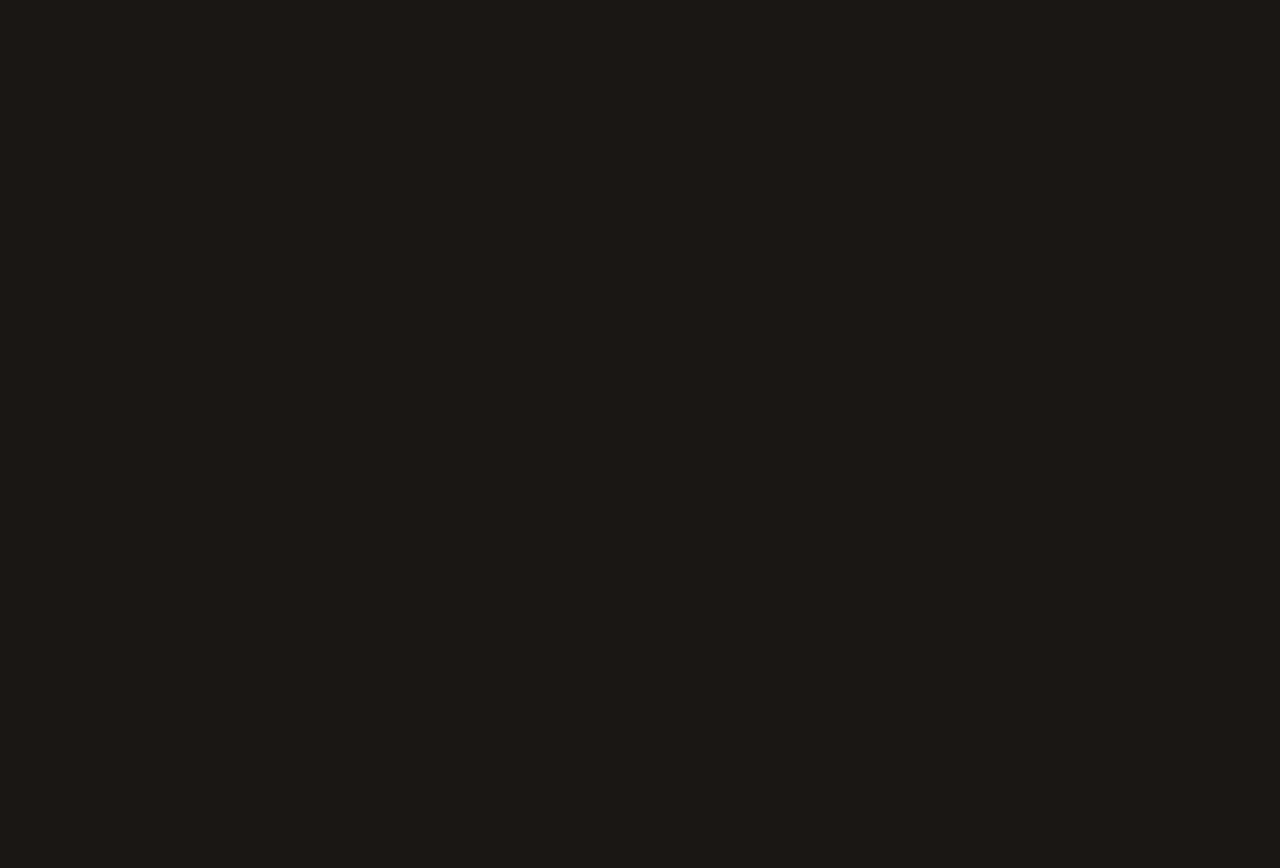
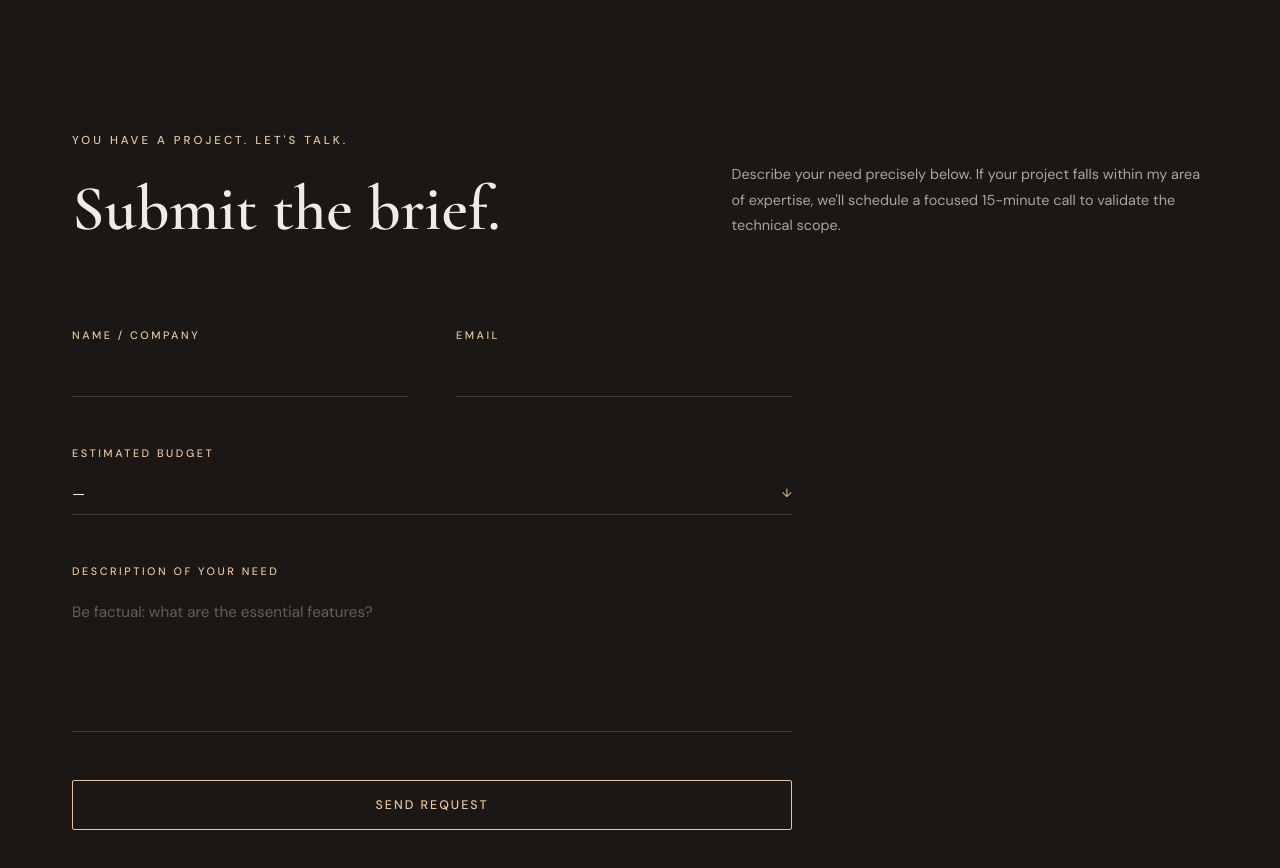
Before and after one commit to B-ludovic/le-comptoir-du-code, a Next.js app: page /en in a window 1280 px wide. Shown: the part 6940-7808 px from the top of the page. Before the commit the page ends 6944 px from the top, so only its background shows below. Built offline with nearby package versions, Linux system fonts and the light colour scheme.

Commit message:
feat: pré-sélection du budget dans le formulaire via les boutons Solutions

```diff
--- a/app/[locale]/page.tsx
+++ b/app/[locale]/page.tsx
@@ -1,8 +1,10 @@
+import { Suspense } from 'react'
 import Header from '@/components/Header/Header'
 import Method from '@/components/Sections/Method/Method'
 import Solutions from '@/components/Sections/Solutions/Solutions'
 import Portfolio from '@/components/Sections/Portfolio/Portfolio'
 import About from '@/components/Sections/About/About'
+import Contact from '@/components/Sections/Contact/Contact'
 import fr from '@/app/dictionaries/fr.json'
 import en from '@/app/dictionaries/en.json'
 
@@ -33,7 +35,9 @@ export default async function Home({
       <About dict={dict.about} />
 
       {/* Section 6 — Contact */}
-      {/* <Contact locale={locale} dict={dict.contact} /> */}
+      <Suspense>
+        <Contact dict={dict.contact} />
+      </Suspense>
     </main>
   )
 }
--- a/app/dictionaries/en.json
+++ b/app/dictionaries/en.json
@@ -84,6 +84,7 @@
     "p4": "We're not here to become friends. We're here to **build a solid technical engine for your business**. And that, I know how to do."
   },
   "contact": {
+    "eyebrow": "You have a project. Let's talk.",
     "section_title": "Submit the brief.",
     "intro": "Describe your need precisely below. If your project falls within my area of expertise, we'll schedule a focused 15-minute call to validate the technical scope.",
     "field_name": "Name / Company",
--- a/app/dictionaries/fr.json
+++ b/app/dictionaries/fr.json
@@ -84,6 +84,7 @@
     "p4": "Nous ne sommes pas là pour devenir amis. Nous sommes là pour **construire un moteur technique performant pour votre entreprise**. Et ça, je sais le faire."
   },
   "contact": {
+    "eyebrow": "Vous avez un projet. Parlons-en.",
     "section_title": "Déposer le brief.",
     "intro": "Décrivez votre besoin avec précision ci-dessous. Si votre projet correspond à mon champ de compétences, nous fixerons un appel ciblé de 15 minutes pour valider le périmètre technique.",
     "field_name": "Nom / Entreprise",
--- /dev/null
+++ b/components/Sections/Contact/Contact.module.css
@@ -0,0 +1,210 @@
+.section {
+  padding: var(--section-padding);
+}
+
+/* Header */
+.header {
+  display: grid;
+  grid-template-columns: 5fr 4fr;
+  gap: 4rem;
+  align-items: end;
+  margin-bottom: 5rem;
+}
+
+.headerLeft {
+  display: flex;
+  flex-direction: column;
+  gap: 1.25rem;
+}
+
+.eyebrow {
+  font-family: var(--font-body);
+  font-size: 0.72rem;
+  font-weight: 500;
+  text-transform: uppercase;
+  letter-spacing: 3px;
+  color: var(--accent-primary);
+}
+
+.sectionTitle {
+  font-family: var(--font-heading);
+  font-size: clamp(2.5rem, 5vw, 4rem);
+  font-weight: 600;
+  color: var(--text-main);
+}
+
+.headerRight {
+  padding-bottom: 0.5rem;
+}
+
+.intro {
+  font-family: var(--font-body);
+  font-size: 0.9rem;
+  color: var(--text-muted);
+  line-height: 1.8;
+}
+
+/* Formulaire */
+.form {
+  max-width: 720px;
+  display: flex;
+  flex-direction: column;
+  gap: 3rem;
+}
+
+.row {
+  display: grid;
+  grid-template-columns: 1fr 1fr;
+  gap: 3rem;
+}
+
+/* Champ */
+.field {
+  display: flex;
+  flex-direction: column;
+  gap: 0.75rem;
+}
+
+.label {
+  font-family: var(--font-body);
+  font-size: 0.68rem;
+  font-weight: 500;
+  text-transform: uppercase;
+  letter-spacing: 2.5px;
+  color: var(--accent-primary);
+}
+
+/* Input & Textarea */
+.input,
+.textarea {
+  background: transparent;
+  border: none;
+  border-bottom: 1px solid rgba(232, 196, 160, 0.2);
+  color: var(--text-main);
+  font-family: var(--font-body);
+  font-size: 0.95rem;
+  padding: 0.6rem 0;
+  outline: none;
+  width: 100%;
+  transition: border-color var(--transition-base);
+  resize: none;
+}
+
+.input::placeholder,
+.textarea::placeholder {
+  color: var(--text-muted);
+  opacity: 0.5;
+}
+
+.input:focus,
+.textarea:focus {
+  border-bottom-color: var(--accent-primary);
+  box-shadow: 0 1px 0 0 var(--accent-primary);
+}
+
+/* Select custom */
+.selectWrapper {
+  position: relative;
+}
+
+.select {
+  background: transparent;
+  border: none;
+  border-bottom: 1px solid rgba(232, 196, 160, 0.2);
+  color: var(--text-main);
+  font-family: var(--font-body);
+  font-size: 0.95rem;
+  padding: 0.6rem 0;
+  outline: none;
+  width: 100%;
+  appearance: none;
+  cursor: pointer;
+  transition: border-color var(--transition-base);
+}
+
+.select:focus {
+  border-bottom-color: var(--accent-primary);
+  box-shadow: 0 1px 0 0 var(--accent-primary);
+}
+
+.select option {
+  background-color: var(--bg-card);
+  color: var(--text-main);
+}
+
+.selectArrow {
+  position: absolute;
+  right: 0;
+  top: 50%;
+  transform: translateY(-50%);
+  font-size: 0.75rem;
+  color: var(--accent-primary);
+  pointer-events: none;
+}
+
+/* Footer */
+.footer {
+  display: flex;
+  flex-direction: column;
+  gap: 1.25rem;
+}
+
+/* Bouton */
+.btn {
+  width: 100%;
+  padding: 1rem 2rem;
+  font-family: var(--font-body);
+  font-size: 0.78rem;
+  font-weight: 500;
+  text-transform: uppercase;
+  letter-spacing: 2px;
+  color: var(--accent-primary);
+  background: transparent;
+  border: 1px solid var(--accent-primary);
+  border-radius: var(--card-radius);
+  cursor: pointer;
+  transition: background-color var(--transition-base), color var(--transition-base);
+}
+
+.btn:hover:not(:disabled) {
+  background-color: var(--accent-primary);
+  color: var(--bg-main);
+}
+
+.btn:disabled {
+  opacity: 0.5;
+  cursor: not-allowed;
+}
+
+/* Messages */
+.successMsg {
+  font-family: var(--font-body);
+  font-size: 0.85rem;
+  color: var(--accent-primary);
+  line-height: 1.6;
+}
+
+.errorMsg {
+  font-family: var(--font-body);
+  font-size: 0.85rem;
+  color: #c0706a;
+  line-height: 1.6;
+}
+
+/* Responsive */
+@media (max-width: 768px) {
+  .header {
+    grid-template-columns: 1fr;
+    gap: 1.5rem;
+    margin-bottom: 3rem;
+  }
+
+  .headerRight {
+    padding-bottom: 0;
+  }
+
+  .row {
+    grid-template-columns: 1fr;
+    gap: 3rem;
+  }
+}
--- /dev/null
+++ b/components/Sections/Contact/Contact.tsx
@@ -0,0 +1,149 @@
+'use client'
+
+import { useState, useRef, useEffect } from 'react'
+import { useSearchParams } from 'next/navigation'
+import emailjs from '@emailjs/browser'
+import styles from './Contact.module.css'
+
+type Props = {
+  dict: {
+    eyebrow?: string
+    section_title: string
+    intro: string
+    field_name: string
+    field_email: string
+    field_description: string
+    field_description_placeholder: string
+    field_budget: string
+    budget_1: string
+    budget_2: string
+    budget_3: string
+    btn_submit: string
+  }
+}
+
+type Status = 'idle' | 'sending' | 'success' | 'error'
+
+export default function Contact({ dict }: Props) {
+  const formRef = useRef<HTMLFormElement>(null)
+  const [status, setStatus] = useState<Status>('idle')
+  const [selectedBudget, setSelectedBudget] = useState('')
+  const searchParams = useSearchParams()
+
+  useEffect(() => {
+    const budget = searchParams.get('budget')
+    if (budget === '1') setSelectedBudget(dict.budget_1)
+    else if (budget === '2') setSelectedBudget(dict.budget_2)
+    else if (budget === '3') setSelectedBudget(dict.budget_3)
+  }, [searchParams, dict.budget_1, dict.budget_2, dict.budget_3])
+
+  async function handleSubmit(e: React.FormEvent) {
+    e.preventDefault()
+    if (!formRef.current) return
+
+    setStatus('sending')
+
+    try {
+      await emailjs.sendForm(
+        process.env.NEXT_PUBLIC_EMAILJS_SERVICE_ID!,
+        process.env.NEXT_PUBLIC_EMAILJS_TEMPLATE_ID!,
+        formRef.current,
+        { publicKey: process.env.NEXT_PUBLIC_EMAILJS_PUBLIC_KEY! }
+      )
+      setStatus('success')
+      formRef.current.reset()
+    } catch {
+      setStatus('error')
+    }
+  }
+
+  return (
+    <section id="contact" className={styles.section}>
+      <div className="container">
+
+        <div className={styles.header}>
+          <div className={styles.headerLeft}>
+            {dict.eyebrow && <p className={styles.eyebrow}>{dict.eyebrow}</p>}
+            <h2 className={styles.sectionTitle}>{dict.section_title}</h2>
+          </div>
+          <div className={styles.headerRight}>
+            <p className={styles.intro}>{dict.intro}</p>
+          </div>
+        </div>
+
+        <form ref={formRef} onSubmit={handleSubmit} className={styles.form} noValidate>
+
+          <div className={styles.row}>
+            <div className={styles.field}>
+              <label className={styles.label}>{dict.field_name}</label>
+              <input
+                type="text"
+                name="from_name"
+                required
+                className={styles.input}
+              />
+            </div>
+            <div className={styles.field}>
+              <label className={styles.label}>{dict.field_email}</label>
+              <input
+                type="email"
+                name="reply_to"
+                required
+                className={styles.input}
+              />
+            </div>
+          </div>
+
+          <div className={styles.field}>
+            <label className={styles.label}>{dict.field_budget}</label>
+            <div className={styles.selectWrapper}>
+              <select
+                name="budget"
+                required
+                className={styles.select}
+                value={selectedBudget}
+                onChange={(e) => setSelectedBudget(e.target.value)}
+              >
+                <option value="">—</option>
+                <option value={dict.budget_1}>{dict.budget_1}</option>
+                <option value={dict.budget_2}>{dict.budget_2}</option>
+                <option value={dict.budget_3}>{dict.budget_3}</option>
+              </select>
+              <span className={styles.selectArrow}>↓</span>
+            </div>
+          </div>
+
+          <div className={styles.field}>
+            <label className={styles.label}>{dict.field_description}</label>
+            <textarea
+              name="message"
+              required
+              rows={6}
+              placeholder={dict.field_description_placeholder}
+              className={styles.textarea}
+            />
+          </div>
+
+          <div className={styles.footer}>
+            <button
+              type="submit"
+              disabled={status === 'sending'}
+              className={styles.btn}
+            >
+              {status === 'sending' ? '...' : dict.btn_submit}
+            </button>
+
+            {status === 'success' && (
+              <p className={styles.successMsg}>Message envoyé. Je reviens vers vous rapidement.</p>
+            )}
+            {status === 'error' && (
+              <p className={styles.errorMsg}>Une erreur est survenue. Réessayez ou écrivez directement à votre adresse email.</p>
+            )}
+          </div>
+
+        </form>
+
+      </div>
+    </section>
+  )
+}
--- a/components/Sections/Solutions/Solutions.tsx
+++ b/components/Sections/Solutions/Solutions.tsx
@@ -39,7 +39,7 @@ type Props = {
 }
 
 export default function Solutions({ dict }: Props) {
-  const cards: (Card & { number: string })[] = [
+  const cards: (Card & { number: string; budgetParam: string })[] = [
     {
       number: '01',
       title: dict.card1_title,
@@ -49,6 +49,7 @@ export default function Solutions({ dict }: Props) {
       features: dict.card1_features,
       delay: dict.card1_delay,
       cta: dict.cta,
+      budgetParam: '1',
     },
     {
       number: '02',
@@ -59,6 +60,7 @@ export default function Solutions({ dict }: Props) {
       features: dict.card2_features,
       delay: dict.card2_delay,
       cta: dict.cta,
+      budgetParam: '2',
     },
     {
       number: '03',
@@ -69,6 +71,7 @@ export default function Solutions({ dict }: Props) {
       features: dict.card3_features,
       delay: dict.card3_delay,
       cta: dict.cta,
+      budgetParam: '3',
     },
   ]
 
@@ -114,7 +117,7 @@ export default function Solutions({ dict }: Props) {
 
                 <div className={styles.cardFooter}>
                   <span className={styles.delay}>{card.delay}</span>
-                  <a href="#contact" className={styles.btn}>{card.cta}</a>
+                  <a href={`?budget=${card.budgetParam}#contact`} className={styles.btn}>{card.cta}</a>
                 </div>
               </div>
 
--- a/package.json
+++ b/package.json
@@ -9,6 +9,7 @@
     "lint": "eslint"
   },
   "dependencies": {
+    "@emailjs/browser": "^4.4.1",
     "lucide-react": "^1.7.0",
     "next": "16.2.1",
     "react": "19.2.4",
```
Also changed, not shown: 1 other file (tests, documents, lock files or other folders).
